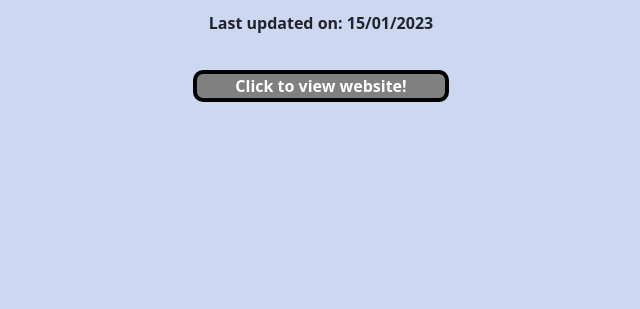
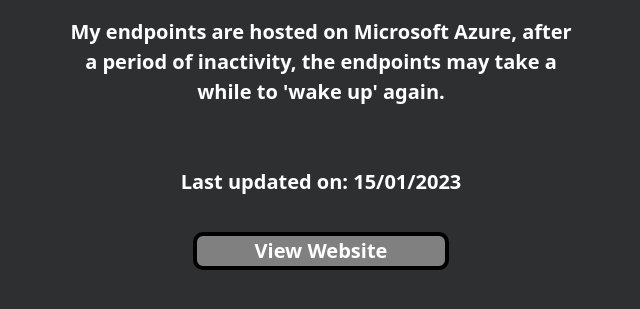
Before and after one commit to Saif3n/stockapp, a React (Create React App) app: page / in a window 1280 px wide. Shown: the part 407-716 px from the top of the page, without its empty margins (319-959 px from the left). Built offline with nearby package versions, Linux system fonts and the light colour scheme; no server answers.

Commit message:
changed to dark formatting

```diff
--- a/src/App.css
+++ b/src/App.css
@@ -223,7 +223,9 @@
   left: 0;
   width: 100%;
   height: 100%;
-  background-color: rgba(201, 213, 241, 0.947);
+  font-size:2.5vh;
+  color:white;
+  background-color: rgba(34, 35, 36, 0.947);
   z-index: 1;
   font-weight:bold;
   overflow:scroll;
--- a/src/pages/LineGraph.js
+++ b/src/pages/LineGraph.js
@@ -17,7 +17,7 @@
     const border = "white";
     const hoverColor = "red";
     const raceColor = "green"
-    const path = "green";
+    const path = "lightgreen";
 
     const polyLineData = [];
     const svgRef = useRef();
@@ -64,7 +64,7 @@
         // do not call alphavantage if no ticker given
         if (name.length > 0) {
             setTickExist(true);
-            fetch(`https://www.alphavantage.co/query?function=TIME_SERIES_DAILY_ADJUSTED&symbol=${name}&outputsize=full&apikey=${process.env.STOCK_API}`)
+            fetch(`https://www.alphavantage.co/query?function=TIME_SERIES_WEEKLY_ADJUSTED&symbol=${name}&outputsize=full&apikey=${process.env.STOCK_API}`)
                 .then(response => response.json())
                 .then(data => {
 
@@ -73,12 +73,12 @@
                     }
 
 
-                    for (const element in data['Time Series (Daily)']) {
+                    for (const element in data['Weekly Adjusted Time Series']) {
 
                         const dateOfElement = new Date(element);
 
                         if (dateOfElement > firstRaceDate && dateOfElement <= lastRaceDate) {
-                            const closePrice = parseFloat(data['Time Series (Daily)'][element]['4. close']);
+                            const closePrice = parseFloat(data['Weekly Adjusted Time Series'][element]['4. close']);
                             polyLineData.push({ x: dateOfElement, y: closePrice });
                         }
                     }
@@ -134,14 +134,6 @@
                         .style('user-select', 'none').selectAll('.domain, .tick line')
                         .remove();
 
-                    // svg.append('g')
-                    //     .attr('transform', `translate(0, ${height - margin.bottom})`)
-                    //     .style('color', `${border}`)
-                    //     .style('font-size', 8)
-                    //     .call(d3.axisBottom(xScale)
-                    //         .tickValues(dateObjectArr)
-                    //         .tickFormat(d3.timeFormat('%m-%d')))
-                    //         .style('user-select', 'none');
 
                     svg.append('path')
                         .datum(polyLineData)
--- a/src/pages/OverlayProgress.js
+++ b/src/pages/OverlayProgress.js
@@ -34,7 +34,7 @@
                         <br></br>
                         <br></br>
                         Last updated on: 15/01/2023
-                        {isLoading ? <LoadingSpinner /> : <span className="close-button" onClick={() => setShowOverlay(false)}>Click to view website!</span>}
+                        {isLoading ? <LoadingSpinner /> : <span className="close-button" onClick={() => setShowOverlay(false)}>View Website</span>}
 
                     </div>
 
```
Also changed, not shown: src/App.js (line endings or trailing spaces).
